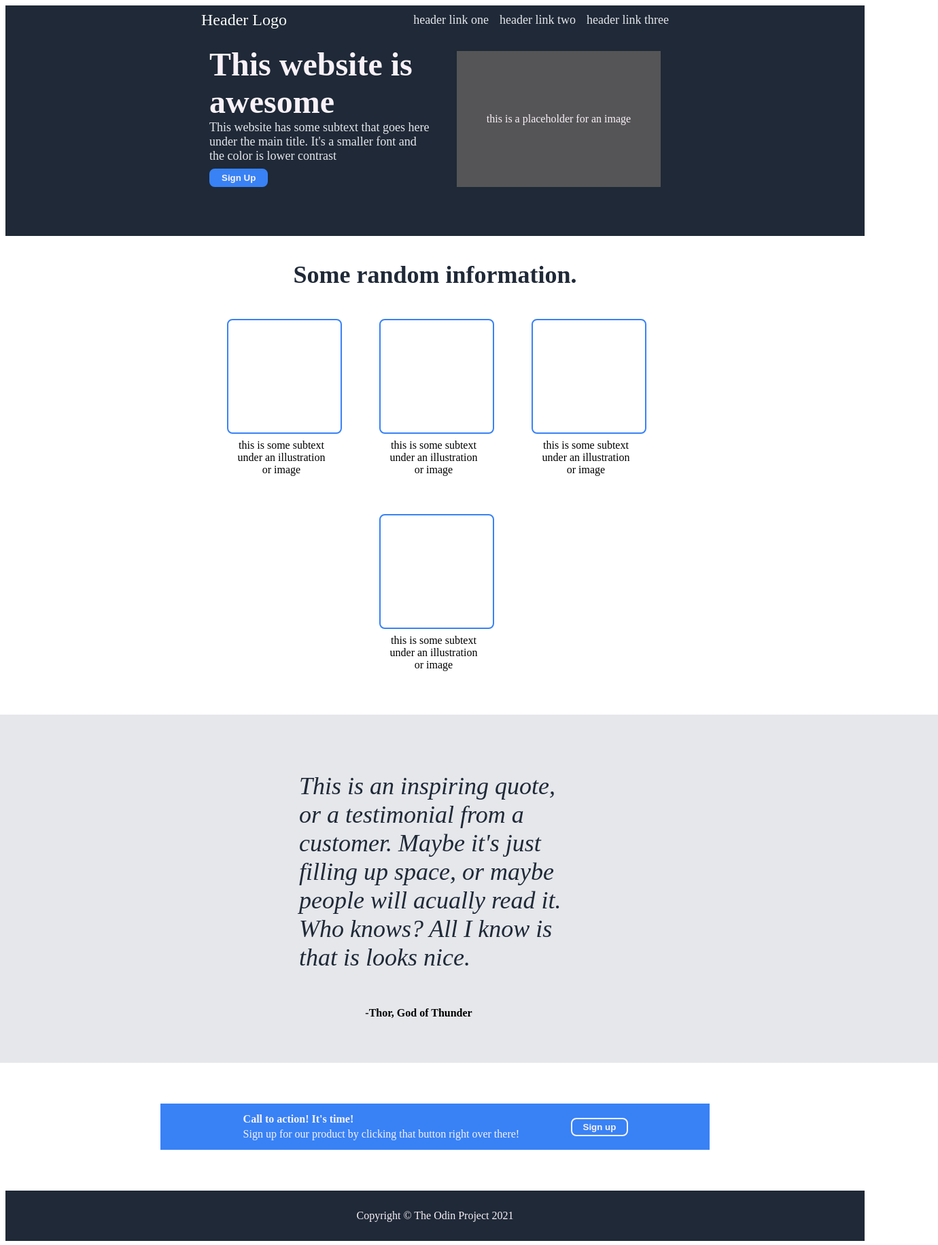
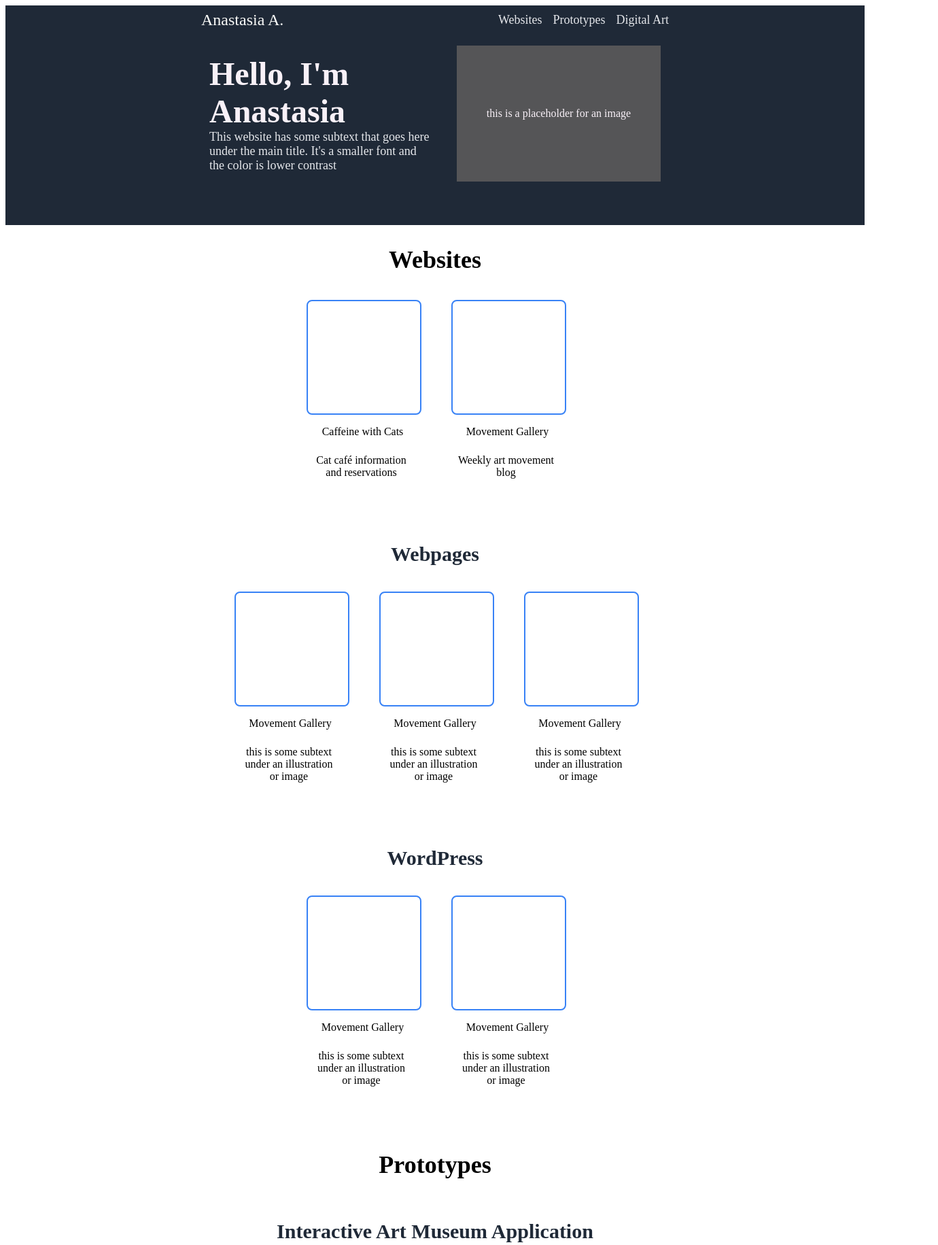
Before and after one commit to anastasia-tea/anastasia-portfolio, a plain HTML site: page index.html in a window 1280 px wide. Shown: the top 1831 px of the page at 68% size, 1380 px wide, since content can reach past the window. Drawn offline with Linux system fonts and the light colour scheme.

Commit message:
Added sections, added caption, properly formatted, added nav links

```diff
--- a/index.html
+++ b/index.html
@@ -5,7 +5,7 @@
 
 <head>
     <meta charset="UTF-8">
-    <title>Landing Page</title>
+    <title>Anastasia A's Portfolio</title>
     <link rel="stylesheet" href="style.css">
 
 </head>
@@ -16,13 +16,13 @@
 
         <div class="nav">
 
-            <div class="logo">Header Logo</div>
+            <div class="logo">Anastasia A.</div>
 
             <div class="links">
                 <ul>
-                    <li><a href="#">header link one</a></li>
-                    <li><a href="#">header link two</a></li>
-                    <li><a href="#">header link three</a></li>
+                    <li><a href="#">Websites</a></li>
+                    <li><a href="#">Prototypes</a></li>
+                    <li><a href="#">Digital Art</a></li>
                 </ul>
             </div>
 
@@ -32,12 +32,11 @@
         <div class="hero">
 
             <div class="title">
-                <h1>This website is awesome</h1>
+                <h1>Hello, I'm Anastasia</h1>
                 <p id="herotext">This website has some subtext that goes here under the main title. It's a smaller font and the color is lower contrast</p>
-                <button>Sign Up</button>
             </div>
 
-            <div class="hold">
+            <div class="picture">
                 <p>this is a placeholder for an image</p>
             </div>
 
@@ -47,9 +46,83 @@
 
     <div class="content">
 
+        <h2>Websites</h2>
+
         <div class="info">
 
-            <h3>Some random information.</h3>
+            <div class="randoms">
+
+                <div class="random">
+                    <p class="blank"></p>
+                    <p id="name">Caffeine with Cats</p>
+                    <p id="caption">Cat caf&#233; information and reservations</p>
+                </div>
+
+                <div class="random">
+                    <p class="blank"></p>
+                    <p id="name">Movement Gallery</p>
+                    <p id="caption">Weekly art movement blog</p>
+                </div>
+
+            </div>
+
+        </div>
+
+        <div class="info">
+
+            <h3>Webpages</h3>
+
+            <div class="randoms">
+
+                <div class="random">
+                    <p class="blank"></p>
+                    <p id="name">Movement Gallery</p>
+                    <p id="caption">this is some subtext under an illustration or image</p>
+                </div>
+
+                <div class="random">
+                    <p class="blank"></p>
+                    <p id="name">Movement Gallery</p>
+                    <p id="caption">this is some subtext under an illustration or image</p>
+                </div>
+
+                <div class="random">
+                    <p class="blank"></p>
+                    <p id="name">Movement Gallery</p>
+                    <p id="caption">this is some subtext under an illustration or image</p>
+                </div>
+
+            </div>
+
+        </div>
+
+        <div class="info">
+
+            <h3>WordPress</h3>
+
+            <div class="randoms">
+
+                <div class="random">
+                    <p class="blank"></p>
+                    <p id="name">Movement Gallery</p>
+                    <p id="caption">this is some subtext under an illustration or image</p>
+                </div>
+
+                <div class="random">
+                    <p class="blank"></p>
+                    <p id="name">Movement Gallery</p>
+                    <p id="caption">this is some subtext under an illustration or image</p>
+                </div>
+
+            </div>
+
+        </div>
+
+        <h2>Prototypes</h2>
+
+        <div class="info">
+
+            <h3>Interactive Art Museum Application</h3>
 
             <div class="randoms">
 
@@ -77,10 +150,83 @@
 
         </div>
 
-        <div class="quote">
+        <div class="info">
 
-            <p id="maybe">This is an inspiring quote, or a testimonial from a customer. Maybe it's just filling up space, or maybe people will acually read it. Who knows? All I know is that is looks nice.</p>
-            <p id="thor">-Thor, God of Thunder</p>
+            <h3>Canadian Way Driver Training</h3>
+
+            <div class="randoms">
+
+                <div class="random">
+                    <p class="blank"></p>
+                    <p id="caption">this is some subtext under an illustration or image</p>
+                </div>
+
+                <div class="random">
+                    <p class="blank"></p>
+                    <p id="caption">this is some subtext under an illustration or image</p>
+                </div>
+
+                <div class="random">
+                    <p class="blank"></p>
+                    <p id="caption">this is some subtext under an illustration or image</p>
+                </div>
+
+                <div class="random">
+                    <p class="blank"></p>
+                    <p id="caption">this is some subtext under an illustration or image</p>
+                </div>
+
+            </div>
+
+        </div>
+
+        <h2>Digital Art</h2>
+
+        <div class="info">
+
+            <h3>3D Models</h3>
+
+            <div class="randoms">
+
+                <div class="random">
+                    <p class="blank"></p>
+                    <p id="caption">this is some subtext under an illustration or image</p>
+                </div>
+
+                <div class="random">
+                    <p class="blank"></p>
+                    <p id="caption">this is some subtext under an illustration or image</p>
+                </div>
+
+            </div>
+
+        </div>
+
+        <h3>Pixel Art</h3>
+
+            <div class="randoms">
+
+                <div class="random">
+                    <p class="blank"></p>
+                    <p id="caption">this is some subtext under an illustration or image</p>
+                </div>
+
+                <div class="random">
+                    <p class="blank"></p>
+                    <p id="caption">this is some subtext under an illustration or image</p>
+                </div>
+
+                <div class="random">
+                    <p class="blank"></p>
+                    <p id="caption">this is some subtext under an illustration or image</p>
+                </div>
+
+                <div class="random">
+                    <p class="blank"></p>
+                    <p id="caption">this is some subtext under an illustration or image</p>
+                </div>
+
+            </div>
 
         </div>
 
@@ -90,7 +236,7 @@
 
         <div class="time">
             <div>
-                <h4>Call to action! It's time!</h4>
+                <h4>Contact Me!</h4>
                 <p id="click">Sign up for our product by clicking that button right over there!</p>
             </div>
             <div>
@@ -101,7 +247,7 @@
 
     <div class="footer">
 
-        <p>Copyright &copy; The Odin Project 2021</p>
+        <p>Anastasia A. Portfolio</p>
 
     </div>
 
--- a/style.css
+++ b/style.css
@@ -87,7 +87,7 @@ button {
     min-width: 30px;
 }
 
-.hold {
+.picture {
     color: #F9F1F8;
     background-color: #555557;
     width: 500px;
@@ -109,9 +109,12 @@ button {
 .info {
     padding: 0 312px;
 }
+h2 {
+    font-size: 36px;
+}
 
 h3 {
-    font-size: 36px;
+    font-size: 30px;
     font-weight: extra-bold;
     color: #1F2937;
     text-align: center;
```
